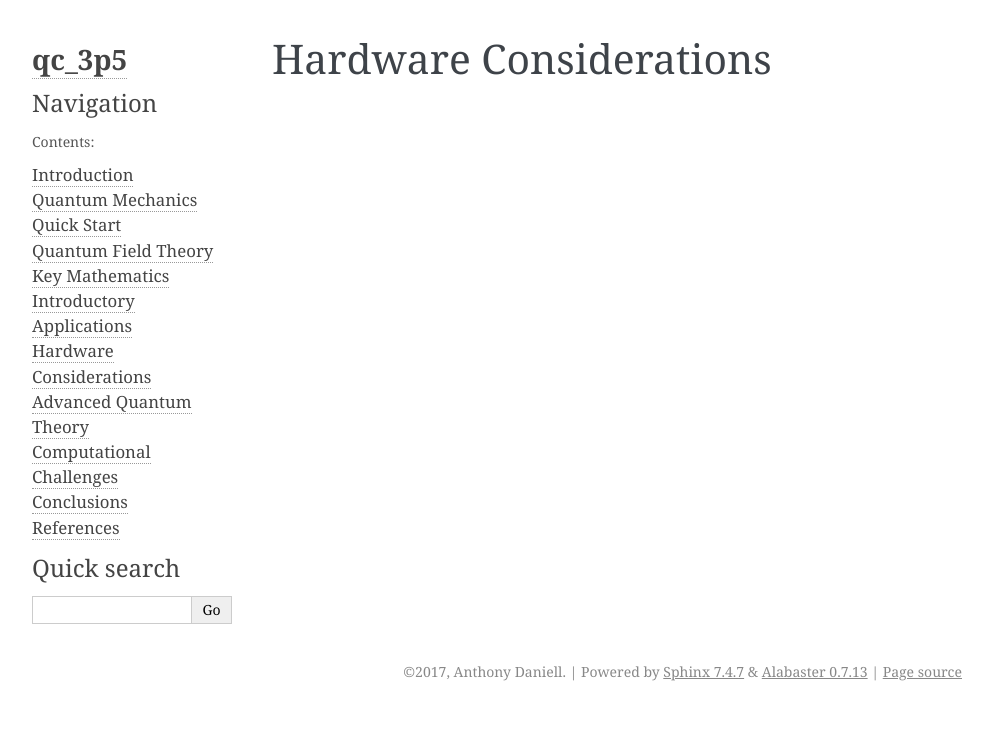
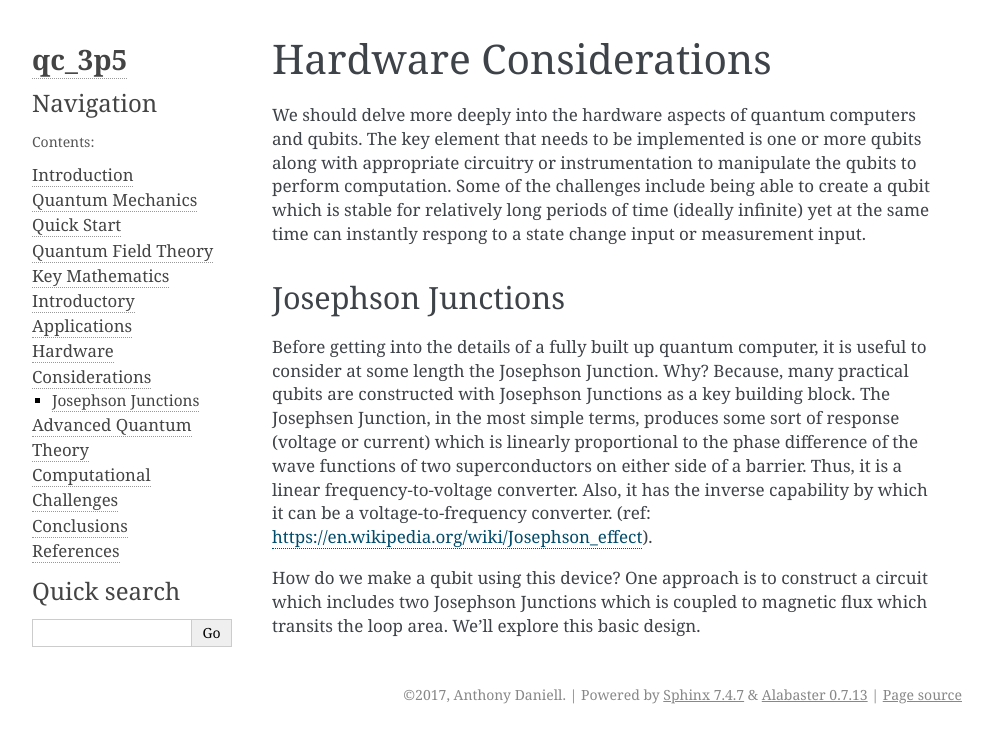
Before and after one commit to td2014/qc_3p5, a Sphinx documentation site: the page built from docs/docs/hardware_considerations.rst, in a window 1280 px wide. Shown: the top 743 px of the page, without its empty margins (148-1141 px from the left). Built offline with Sphinx 7.4.7, drawn with Linux system fonts in a browser that asks for light colours.

Commit message:
Hardware text.

```diff
--- a/docs/docs/hardware_considerations.rst
+++ b/docs/docs/hardware_considerations.rst
@@ -1,2 +1,11 @@
 Hardware Considerations
 =======================
+
+We should delve more deeply into the hardware aspects of quantum computers and qubits.  The key element that needs to be implemented is one or more qubits along with appropriate circuitry or instrumentation to manipulate the qubits to perform computation.  Some of the challenges include being able to create a qubit which is stable for relatively long periods of time (ideally infinite) yet at the same time can instantly respong to a state change input or measurement input.
+
+Josephson Junctions
+-------------------
+
+Before getting into the details of a fully built up quantum computer, it is useful to consider at some length the Josephson Junction.  Why?  Because, many practical qubits are constructed with Josephson Junctions as a key building block.  The Josephsen Junction, in the most simple terms, produces some sort of response (voltage or current) which is linearly proportional to the phase difference of the wave functions of two superconductors on either side of a barrier.  Thus, it is a linear frequency-to-voltage converter.  Also, it has the inverse capability by which it can be a voltage-to-frequency converter.  (ref: https://en.wikipedia.org/wiki/Josephson_effect).
+
+How do we make a qubit using this device?  One approach is to construct a circuit which includes two Josephson Junctions which is coupled to magnetic flux which transits the loop area.  We'll explore this basic design.
```
Also changed, not shown: 6 other files.
